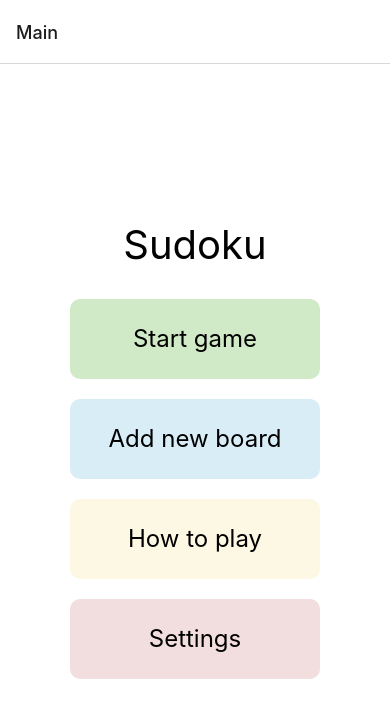
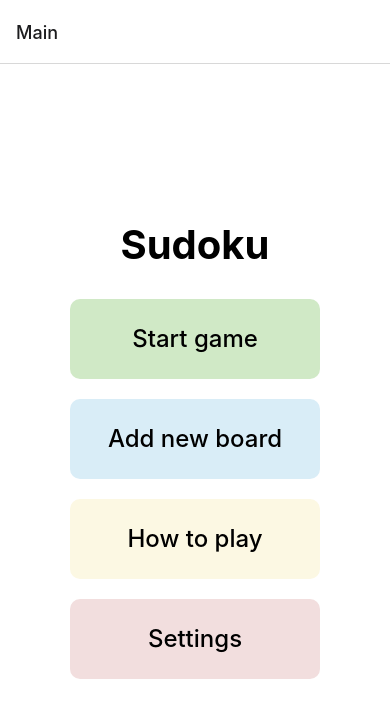
Before and after one commit to FaIch/Sudoku, a React Native app: screen /Main in a window 390 px wide. Shown: the top 718 px of the page. Built offline with nearby package versions, Linux system fonts and the light colour scheme.

Commit message:
Fixed issue with overwriting asyncstorage

```diff
--- a/App.js
+++ b/App.js
@@ -23,6 +23,7 @@ export default function App() {
                     // If not, store the default boards from JSON file
                     await AsyncStorage.setItem('sudokuBoards', JSON.stringify(sudokuBoards));
                 }
+                console.log(storedBoards)
             } catch (error) {
                 console.error("Failed to initialize boards:", error);
             }
--- a/assets/data/sudokuBoards.json
+++ b/assets/data/sudokuBoards.json
@@ -1,5 +1,5 @@
 {
-  "easy": {
+  "easy": [{
     "board": [
       [0, 0, 0, 2, 6, 0, 7, 0, 1],
       [6, 8, 0, 0, 7, 0, 0, 9, 0],
@@ -22,8 +22,8 @@
       [2, 4, 8, 9, 5, 7, 1, 3, 6],
       [7, 6, 3, 4, 1, 8, 2, 5, 9]
     ]
-  },
-  "medium": {
+  }],
+  "medium": [{
     "board": [
       [0, 2, 0, 6, 0, 8, 0, 0, 0],
       [5, 8, 0, 0, 0, 9, 7, 0, 0],
@@ -46,8 +46,8 @@
       [2, 1, 9, 8, 5, 7, 4, 3, 6],
       [7, 4, 5, 3, 1, 6, 8, 9, 2]
     ]
-  },
-  "hard": {
+  }],
+  "hard": [{
     "board": [
       [0, 0, 0, 6, 0, 0, 4, 0, 0],
       [7, 0, 0, 0, 0, 3, 6, 0, 0],
@@ -70,5 +70,5 @@
       [9, 1, 3, 7, 6, 8, 5, 2, 4],
       [6, 2, 7, 4, 3, 5, 1, 9, 8]
     ]
-  }
+  }]
 }
--- a/screens/DifficultyScreen.js
+++ b/screens/DifficultyScreen.js
@@ -55,6 +55,7 @@ const styles = StyleSheet.create({
     },
     buttonText: {
         fontSize: 26,
+        fontWeight: 450,
         color: '#000',
     },
 });
--- a/screens/GameScreen.js
+++ b/screens/GameScreen.js
@@ -17,7 +17,6 @@ function GameScreen({ route }) {
     );
 
     useEffect(() => {
-        // Define an async function
         const fetchBoards = async () => {
             try {
                 const storedBoardsString = await AsyncStorage.getItem('sudokuBoards');
--- a/screens/MainScreen.js
+++ b/screens/MainScreen.js
@@ -113,6 +113,7 @@ const styles = StyleSheet.create({
     header: {
         fontSize: 40,
         marginBottom: 20,
+        fontWeight: 'bold'
     },
     button: {
         backgroundColor: '#ddd',
@@ -137,6 +138,7 @@ const styles = StyleSheet.create({
     },
     buttonText: {
         fontSize: 24,
+        fontWeight: 450
     },
     centeredView: {
         flex: 1,
```
